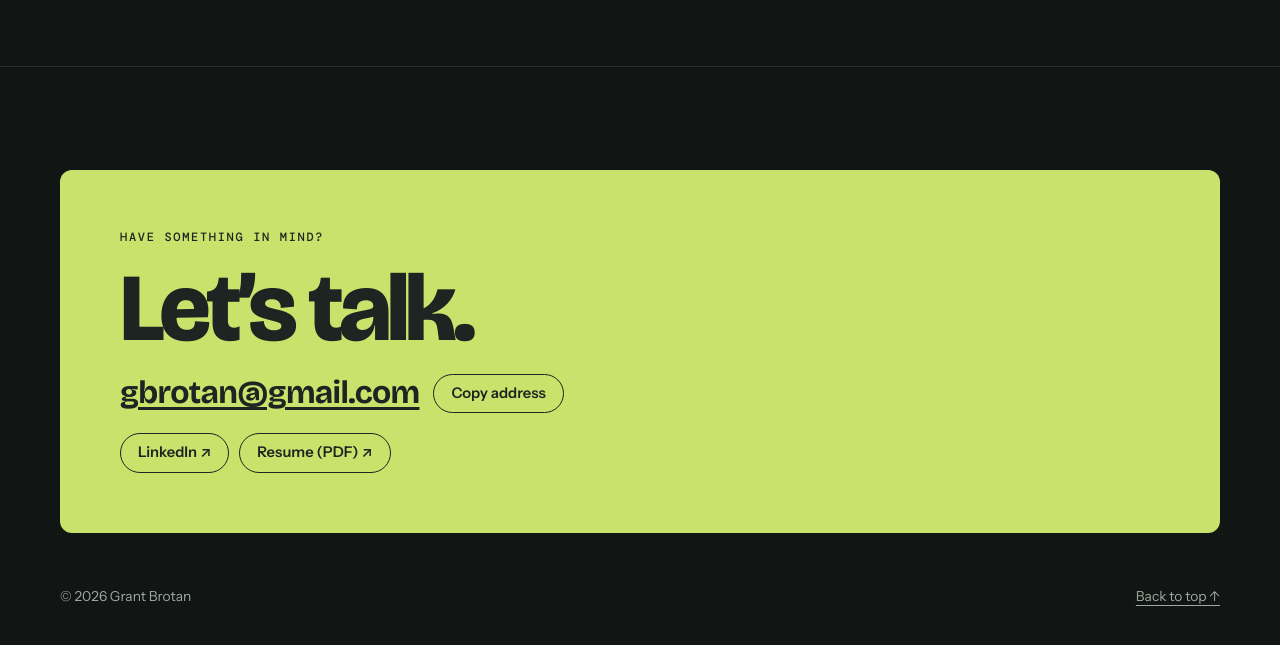
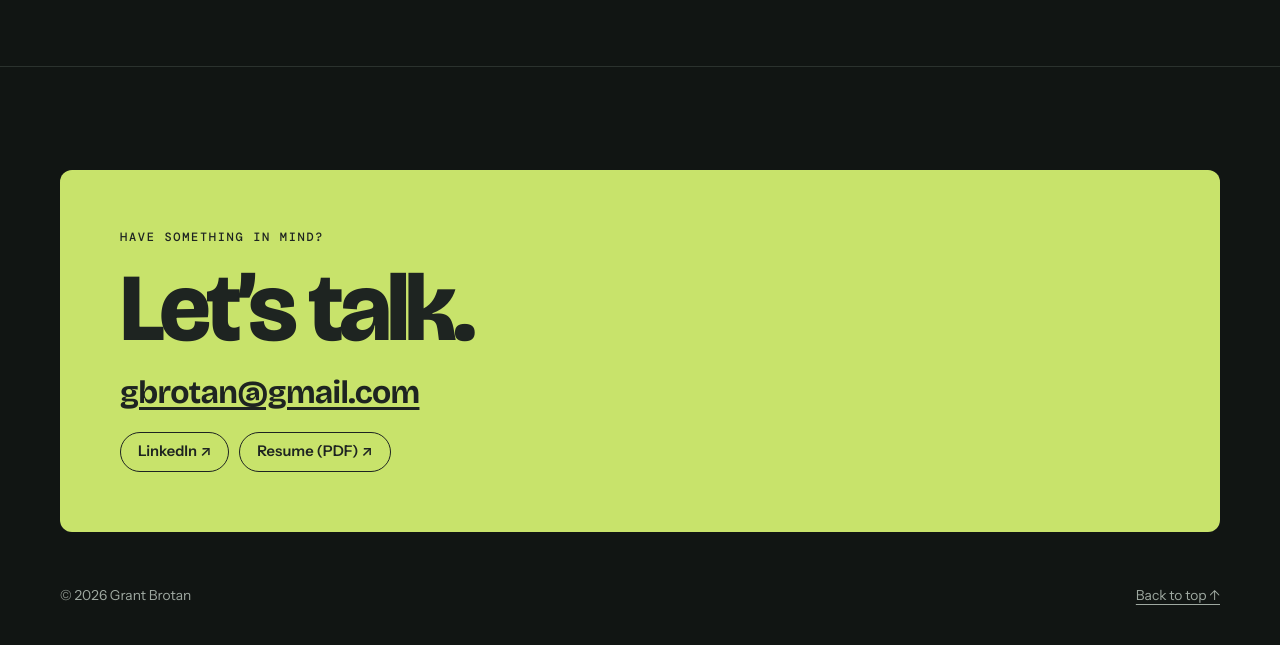
Before and after one commit to gbrotan21/gbrotan21.github.io, a plain HTML site: page index.html in a window 1280 px wide. Shown: the part 4778-5423 px from the top of the page. Drawn offline with nearby package versions, Linux system fonts and the light colour scheme.

Commit message:
Update index.html

```diff
--- a/index.html
+++ b/index.html
@@ -526,7 +526,6 @@ html:not(.js) .ctl[data-step] { display: none }
         <h2>Let’s talk.</h2>
         <div class="mail">
           <a class="mail-addr" id="mail-addr" href="mailto:gbrotan@gmail.com">gbrotan@gmail.com</a>
-          <button class="btn" id="copy-mail" type="button">Copy address</button>
         </div>
         <div class="contact-links">
           <a class="btn" href="https://www.linkedin.com/in/grant-brotan/" target="_blank" rel="noopener noreferrer">LinkedIn ↗</a>
```
